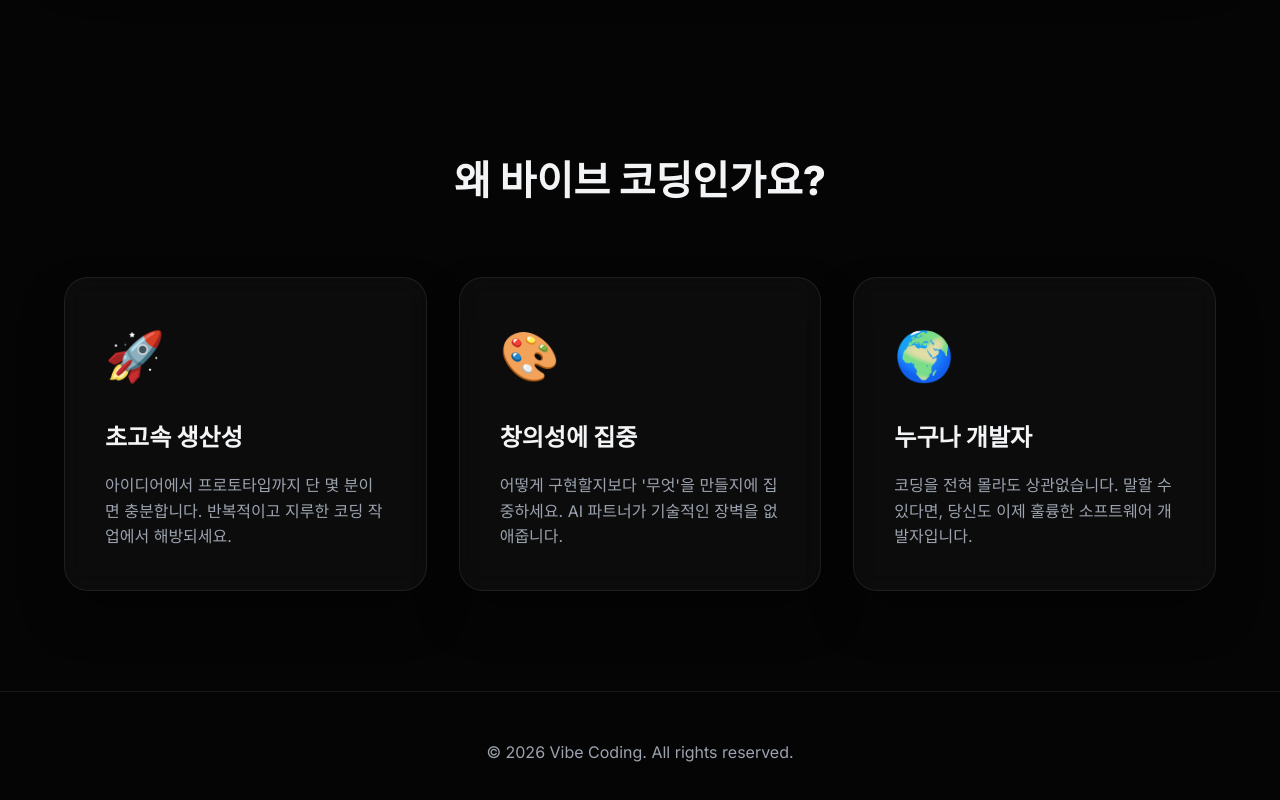
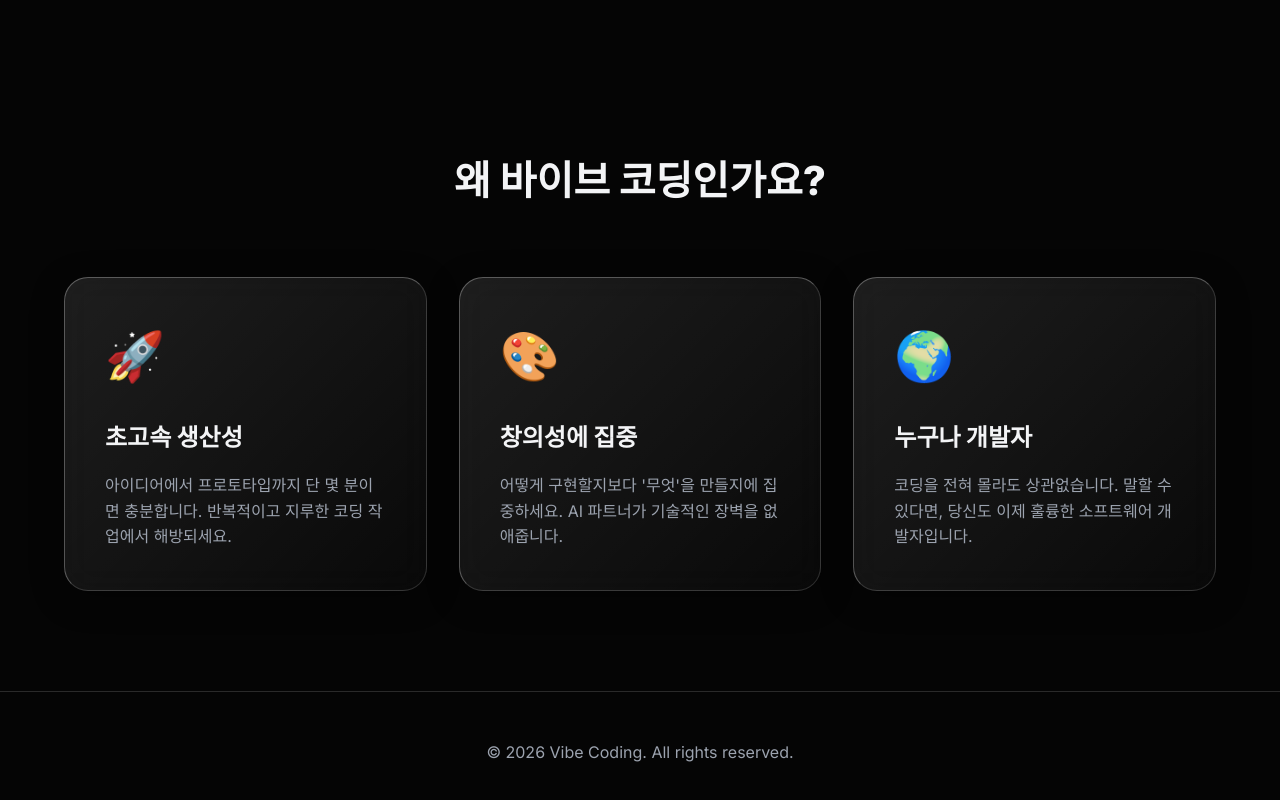
Before and after one commit to euclid17/0613test, a plain HTML site: page index.html in a window 1280 px wide. Shown: the part 1228-2028 px from the top of the page. Drawn offline with Linux system fonts and the light colour scheme; animation ran at ten frames a second.

Commit message:
글래스모피즘적용

```diff
--- a/style.css
+++ b/style.css
@@ -4,8 +4,8 @@
     --text-muted: #9ca3af;
     --primary-color: #8b5cf6;
     --secondary-color: #3b82f6;
-    --glass-bg: rgba(255, 255, 255, 0.03);
-    --glass-border: rgba(255, 255, 255, 0.08);
+    --glass-bg: rgba(255, 255, 255, 0.08);
+    --glass-border: rgba(255, 255, 255, 0.15);
 }
 
 * {
@@ -191,13 +191,15 @@ nav a:hover {
 
 /* Glassmorphism Panel */
 .glass-panel {
-    background: var(--glass-bg);
-    backdrop-filter: blur(12px);
-    -webkit-backdrop-filter: blur(12px);
+    background: linear-gradient(135deg, rgba(255, 255, 255, 0.1), rgba(255, 255, 255, 0.02));
+    backdrop-filter: blur(16px);
+    -webkit-backdrop-filter: blur(16px);
     border: 1px solid var(--glass-border);
+    border-top: 1px solid rgba(255, 255, 255, 0.3);
+    border-left: 1px solid rgba(255, 255, 255, 0.3);
     border-radius: 24px;
     padding: 3rem;
-    box-shadow: 0 25px 50px -12px rgba(0, 0, 0, 0.5);
+    box-shadow: 0 8px 32px 0 rgba(0, 0, 0, 0.37);
 }
 
 /* About Section */
```
